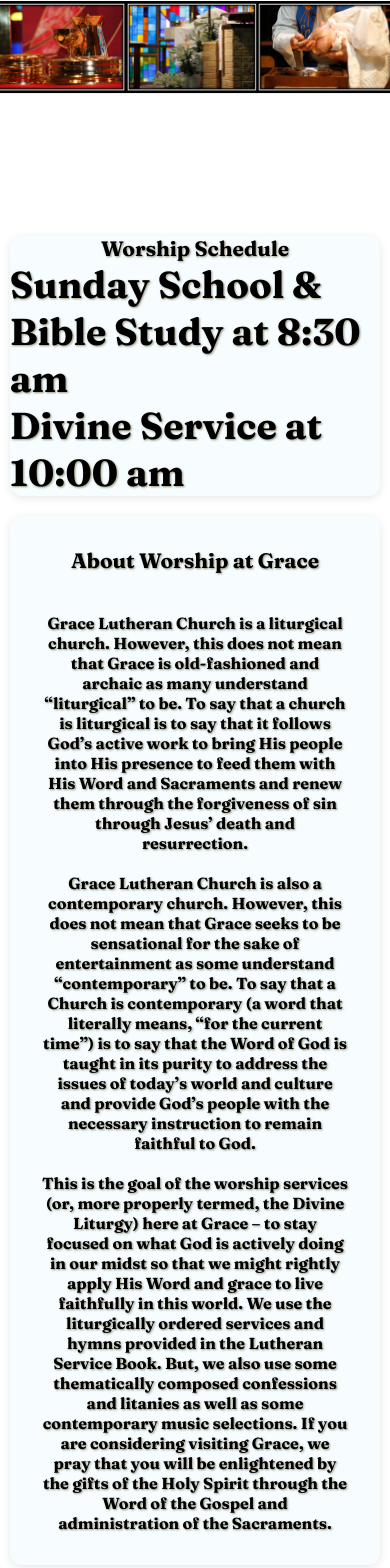
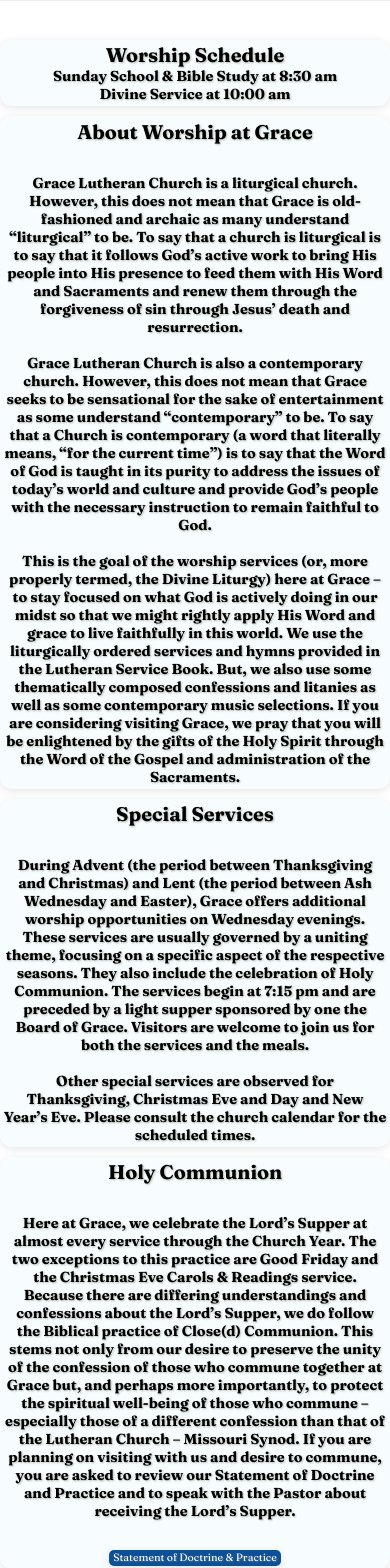
Before and after one commit to RobertGleim/GraceLutheran, a React (Vite) app in the folder Grace_Lutheran/: page /worship in a window 390 px wide. Shown: the part 122-1690 px from the top of the page. Built offline with nearby package versions, Linux system fonts and the light colour scheme; no server answers; a web font is replaced by a local one.

Commit message:
@media added to all css

```diff
--- a/Grace_Lutheran/src/index.css
+++ b/Grace_Lutheran/src/index.css
@@ -1,4 +1,3 @@
-
 @import url('https://fonts.googleapis.com/css2?family=Fraunces:ital,opsz,wght@0,9..144,100..900;1,9..144,100..900&display=swap');
 
 * {
@@ -20,3 +19,12 @@
         1px 1px 2px rgba(236, 116, 4, 0.5),
         1px 1px 2px rgba(4, 161, 252, 0.5);
 }
+
+@media (max-width: 600px) {
+  body, html, * {
+    font-size: 0.95rem;
+    text-shadow:
+        1px 1px 2px rgba(236, 116, 4, 0.3),
+        1px 1px 2px rgba(4, 161, 252, 0.3);
+  }
+}
--- a/Grace_Lutheran/src/views/ChurchView.css
+++ b/Grace_Lutheran/src/views/ChurchView.css
@@ -374,6 +374,18 @@
     bottom: 6px;
     padding: 0 0.5rem;
   }
+  .church-resources {
+    flex-direction: column;
+    gap: 0.5rem;
+    width: 100%;
+  }
+  .history,
+  .calendar,
+  .youtube-icon {
+    width: 90vw;
+    height: 80px;
+    font-size: 1rem;
+  }
 }
 
 @media (max-width: 600px) {
@@ -415,4 +427,16 @@
     bottom: 2px;
     padding: 0 0.25rem;
   }
+  .church-resources {
+    flex-direction: column;
+    gap: 0.3rem;
+    width: 100%;
+  }
+  .history,
+  .calendar,
+  .youtube-icon {
+    width: 98vw;
+    height: 50px;
+    font-size: 0.8rem;
+  }
 }
--- a/Grace_Lutheran/src/views/Homeview.css
+++ b/Grace_Lutheran/src/views/Homeview.css
@@ -159,18 +159,19 @@
 
 /* Responsive layout for main content and cards */
 @media (max-width: 900px) {
+  .homeHero-bg1 {
+    min-height: 180px;
+    height: 25vh;
+    background-size: 110%;
+  }
+  .homeHero-bg2 {
+    width: 90%;
+    height: 20%;
+    top: 10%;
+  }
   .main-content {
     flex-direction: column;
     align-items: center;
-  }
-  .pastor-message-sidebar {
-    width: 90vw;
-    max-width: 500px;
-    height: auto;
-    margin-bottom: 1rem;
-  }
-  .youtube {
-    max-width: 100vw;
   }
 }
 
@@ -190,6 +191,23 @@
     width: 95vw;
     max-width: 400px;
     height: auto;
+  }
+}
+
+@media (max-width: 600px) {
+  .homeHero-bg1 {
+    min-height: 120px;
+    height: 18vh;
+    background-size: 120%;
+  }
+  .homeHero-bg2 {
+    width: 98%;
+    height: 15%;
+    top: 8%;
+  }
+  .main-content {
+    flex-direction: column;
+    align-items: center;
   }
 }
 
--- a/Grace_Lutheran/src/views/LoginView.css
+++ b/Grace_Lutheran/src/views/LoginView.css
@@ -94,6 +94,31 @@
     }
 }
 
+@media (max-width: 900px) {
+    .login {
+        width: 70vw;
+        min-width: 0;
+        height: auto;
+        padding: 15px;
+        margin: 15px auto;
+    }
+    .input-container {
+        width: 90%;
+        margin-bottom: 12px;
+    }
+    form input,
+    .login-button {
+        width: 90%;
+        font-size: 1.1rem;
+        padding: 9px;
+    }
+    .login-illustration {
+        width: 90%;
+        transform: translateY(40px);
+        margin-bottom: 12px;
+    }
+}
+
 @media (max-width: 400px) {
     .login {
         padding: 5px;
--- a/Grace_Lutheran/src/views/MissionView.css
+++ b/Grace_Lutheran/src/views/MissionView.css
@@ -91,3 +91,48 @@
   font-size: 1.2em;
 
 }
+
+@media (max-width: 900px) {
+  .mission-hero {
+    min-height: 180px;
+    height: 25vh;
+  }
+  .mission-content,
+  .mission-details,
+  .mission-video {
+    font-size: 1.2rem;
+    padding: 1rem;
+    width: 98%;
+  }
+}
+
+@media (max-width: 600px) {
+  .mission-hero {
+    min-height: 120px;
+    height: 18vh;
+    margin-bottom: 10px;
+  }
+  .mission-content,
+  .mission-details,
+  .mission-video {
+    font-size: 1rem;
+    padding: 0.5rem;
+    width: 100%;
+    margin-bottom: 10px;
+  }
+  ul {
+    font-size: 0.9rem;
+  }
+}
+
+@media (max-width: 400px) {
+  .mission-content,
+  .mission-details,
+  .mission-video {
+    font-size: 0.8rem;
+    padding: 0.2rem;
+  }
+  ul {
+    font-size: 0.8rem;
+  }
+}
--- a/Grace_Lutheran/src/views/WorshipView.css
+++ b/Grace_Lutheran/src/views/WorshipView.css
@@ -76,3 +76,57 @@
   font-size: 1.5rem;
   box-shadow: 0 2px 8px rgba(0,0,0,0.1);
 }
+
+@media (max-width: 900px) {
+  .worshipview-hero {
+    min-height: 180px;
+    height: 25vh;
+  }
+  .worshipview-content,
+  .worshipview-about,
+  .worshipview-special,
+  .worshipview-communion {
+    font-size: 1.2rem;
+    padding: 1rem;
+    width: 98%;
+  }
+  .about-holy {
+    font-size: 1rem;
+    padding: 0.3rem 0.7rem;
+  }
+}
+
+@media (max-width: 600px) {
+  .worshipview-hero {
+    min-height: 120px;
+    height: 18vh;
+    margin-bottom: 10px;
+  }
+  .worshipview-content,
+  .worshipview-about,
+  .worshipview-special,
+  .worshipview-communion {
+    font-size: 1rem;
+    padding: 0.5rem;
+    width: 100%;
+    margin-bottom: 10px;
+  }
+  .about-holy {
+    font-size: 0.8rem;
+    padding: 0.2rem 0.5rem;
+  }
+}
+
+@media (max-width: 400px) {
+  .worshipview-content,
+  .worshipview-about,
+  .worshipview-special,
+  .worshipview-communion {
+    font-size: 0.8rem;
+    padding: 0.2rem;
+  }
+  .about-holy {
+    font-size: 0.7rem;
+    padding: 0.1rem 0.3rem;
+  }
+}
```
